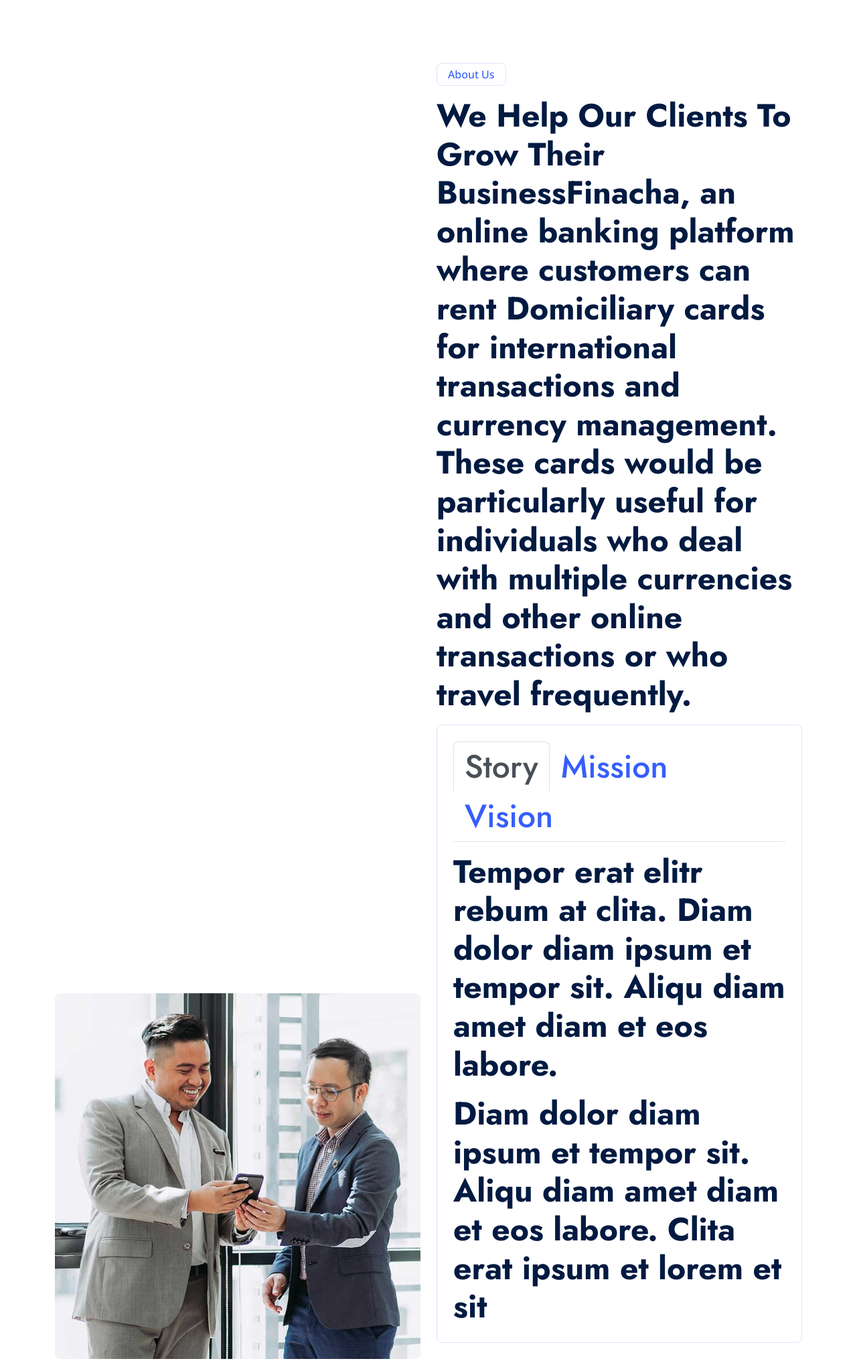
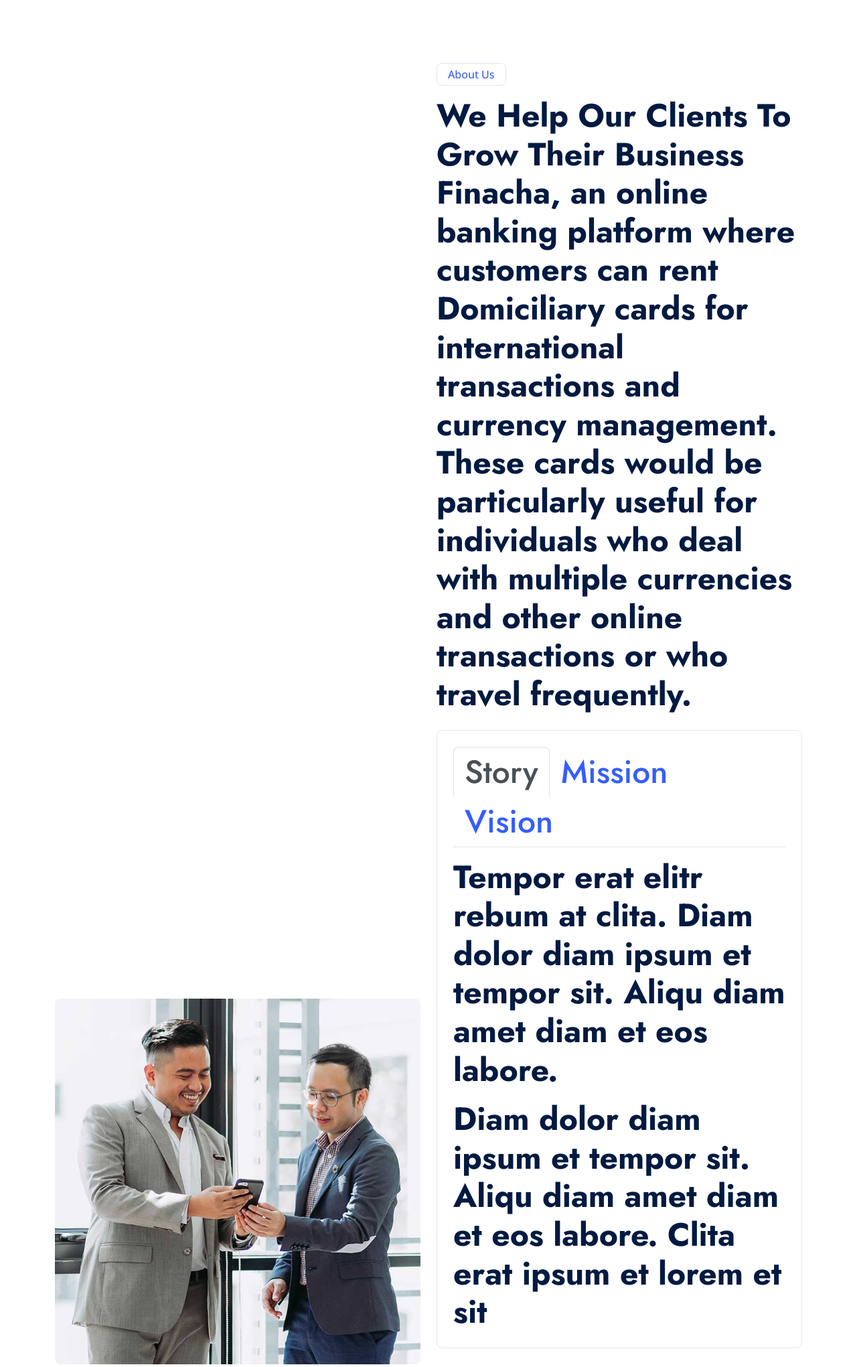
Before and after one commit to Team-Incredible/Finacha-Backend, a Django app: page / in a window 1280 px wide. Shown: the part 722-2763 px from the top of the page at 67% size. Run offline with Django 4.2, Linux system fonts and the light colour scheme; some libraries are stand-ins or nearby versions.

Commit message:
Update home.html

```diff
--- a/templates/home.html
+++ b/templates/home.html
@@ -148,7 +148,7 @@
                 </div>
                 <div class="col-lg-6 wow fadeInUp" data-wow-delay="0.3s" style="visibility: visible; animation-delay: 0.3s; animation-name: fadeInUp;">
                     <p class="d-inline-block border rounded text-primary fw-semi-bold py-1 px-3">About Us</p>
-                    <h1 class="display-5 mb-4">We Help Our Clients To Grow Their Business</h
+                    <h1 class="display-5 mb-4">We Help Our Clients To Grow Their Business</h>
                     <p class="mb-4">Finacha, an online banking platform where customers can rent Domiciliary cards for international transactions and currency management. These cards would be particularly useful for individuals who deal with multiple currencies and other online transactions or who travel frequently.
                     </p>
                     <div class="border rounded p-4">
```
